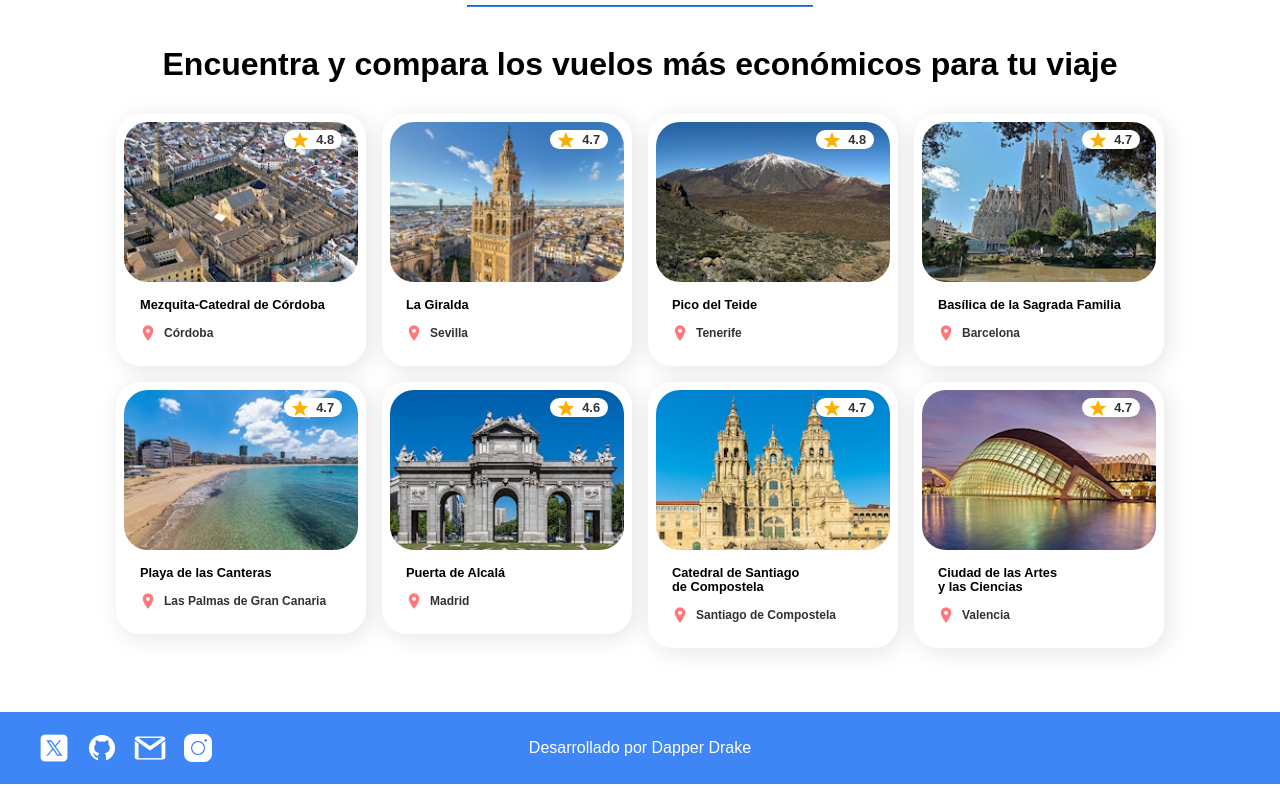
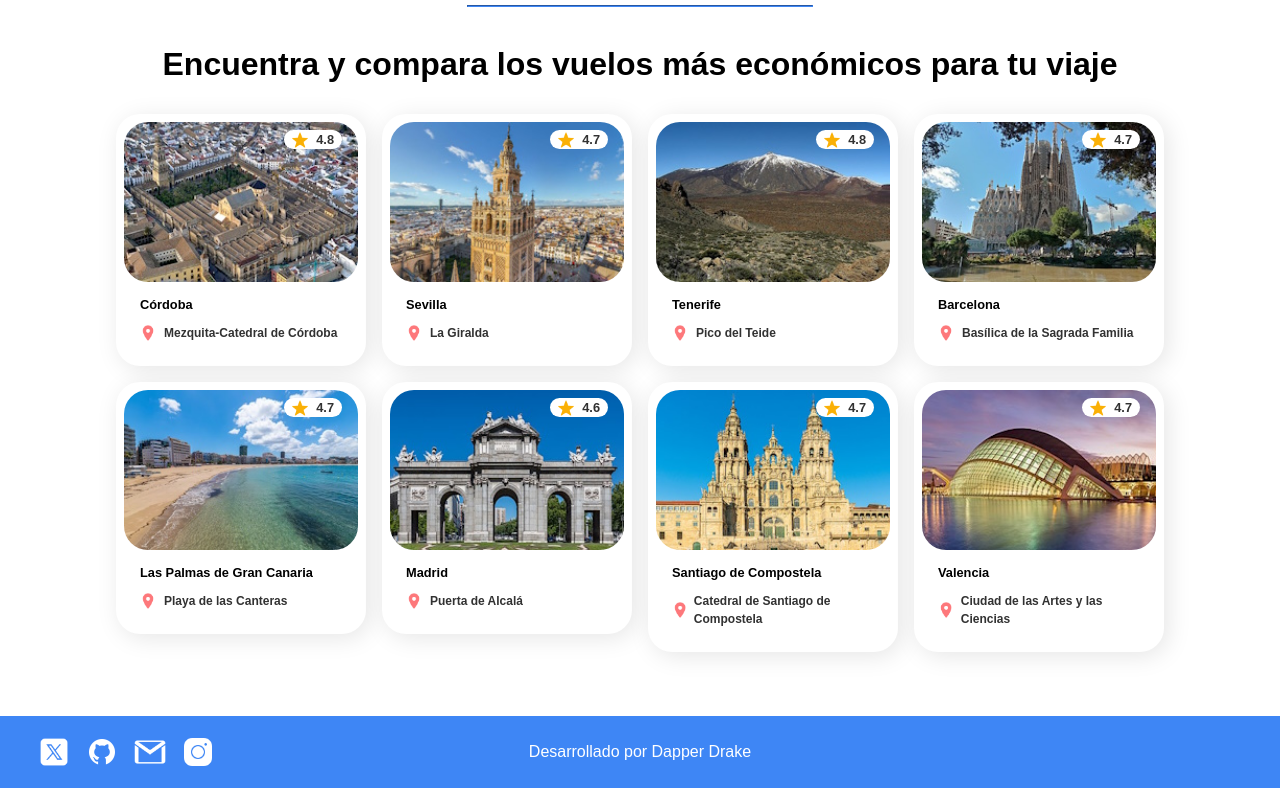
Before and after one commit to Conce131/ducktrip, a website built with Vite: page src/index.html in a window 1280 px wide. Shown: the part 1512-2300 px from the top of the page. Built offline with nearby package versions, Linux system fonts and the light colour scheme; files whose address does not match are found by name.

Commit message:
Exchange info-title text and location-text text

```diff
--- a/src/index.html
+++ b/src/index.html
@@ -7,8 +7,7 @@
     <title>Document</title>
     <link rel="stylesheet" href="./styles/reset.css" />
     <link rel="stylesheet" href="./styles/index.css" />
-    <script type="module" src="./index.js">
-    </script>
+    <script type="module" src="./index.js"></script>
   </head>
 
   <body>
@@ -29,7 +28,11 @@
           <div class="buttons-container">
             <button>
               <p>Vuelos</p>
-              <img class="buttons-container-icons" src="./assets/icons/plane_icon.png" alt="Flights" />
+              <img
+                class="buttons-container-icons"
+                src="./assets/icons/plane_icon.png"
+                alt="Flights"
+              />
             </button>
             <button>
               <p>Hoteles</p>
@@ -47,7 +50,9 @@
               placeholder="¿A donde quieres viajar?"
               id="googleButton"
             />
-            <button class="search-button"><img src="./assets/icons/mag_icon.png" alt="Search"></button>
+            <button class="search-button">
+              <img src="./assets/icons/mag_icon.png" alt="Search" />
+            </button>
           </div>
         </div>
       </div>
@@ -106,10 +111,10 @@
             </div>
             <img class="card-image" src="./assets/images/section3_cordoba.jpg" />
             <div class="card-info">
-              <h4 class="info-title">Mezquita-Catedral de Córdoba</h4>
+              <h4 class="info-title">Córdoba</h4>
               <div class="info-location">
                 <i class="location-icon"></i>
-                <span class="location-text">Córdoba</span>
+                <span class="location-text">Mezquita-Catedral de Córdoba</span>
               </div>
             </div>
           </div>
@@ -127,10 +132,10 @@
             </div>
             <img class="card-image" src="./assets/images/section3_sevilla.jpg" />
             <div class="card-info">
-              <h4 class="info-title">La Giralda</h4>
+              <h4 class="info-title">Sevilla</h4>
               <div class="info-location">
                 <i class="location-icon"></i>
-                <span class="location-text">Sevilla</span>
+                <span class="location-text">La Giralda</span>
               </div>
             </div>
           </div>
@@ -148,10 +153,10 @@
             </div>
             <img class="card-image" src="./assets/images/section3_tenerife.jpg" />
             <div class="card-info">
-              <h4 class="info-title">Pico del Teide</h4>
+              <h4 class="info-title">Tenerife</h4>
               <div class="info-location">
                 <i class="location-icon"></i>
-                <span class="location-text">Tenerife</span>
+                <span class="location-text">Pico del Teide</span>
               </div>
             </div>
           </div>
@@ -169,10 +174,10 @@
             </div>
             <img class="card-image" src="./assets/images/section3_barcelona.jpg" />
             <div class="card-info">
-              <h4 class="info-title">Basílica de la Sagrada Familia</h4>
+              <h4 class="info-title">Barcelona</h4>
               <div class="info-location">
                 <i class="location-icon"></i>
-                <span class="location-text">Barcelona</span>
+                <span class="location-text">Basílica de la Sagrada Familia</span>
               </div>
             </div>
           </div>
@@ -190,10 +195,10 @@
             </div>
             <img class="card-image" src="./assets/images/section3_palma.jpg" />
             <div class="card-info">
-              <h4 class="info-title">Playa de las Canteras</h4>
+              <h4 class="info-title">Las Palmas de Gran Canaria</h4>
               <div class="info-location">
                 <i class="location-icon"></i>
-                <span class="location-text">Las Palmas de Gran Canaria</span>
+                <span class="location-text">Playa de las Canteras</span>
               </div>
             </div>
           </div>
@@ -207,10 +212,10 @@
             </div>
             <img class="card-image" src="./assets/images/section3_madrid.jpg" />
             <div class="card-info">
-              <h4 class="info-title">Puerta de Alcalá</h4>
+              <h4 class="info-title">Madrid</h4>
               <div class="info-location">
                 <i class="location-icon"></i>
-                <span class="location-text">Madrid</span>
+                <span class="location-text">Puerta de Alcalá</span>
               </div>
             </div>
           </div>
@@ -228,10 +233,10 @@
             </div>
             <img class="card-image" src="./assets/images/section3_santiago.jpg" />
             <div class="card-info">
-              <h4 class="info-title">Catedral de Santiago de Compostela</h4>
+              <h4 class="info-title">Santiago de Compostela</h4>
               <div class="info-location">
                 <i class="location-icon"></i>
-                <span class="location-text">Santiago de Compostela</span>
+                <span class="location-text">Catedral de Santiago de Compostela</span>
               </div>
             </div>
           </div>
@@ -249,10 +254,10 @@
             </div>
             <img class="card-image" src="./assets/images/section3_valencia.jpg" />
             <div class="card-info">
-              <h4 class="info-title">Ciudad de las Artes y las Ciencias</h4>
+              <h4 class="info-title">Valencia</h4>
               <div class="info-location">
                 <i class="location-icon"></i>
-                <span class="location-text">Valencia</span>
+                <span class="location-text">Ciudad de las Artes y las Ciencias</span>
               </div>
             </div>
           </div>
```
